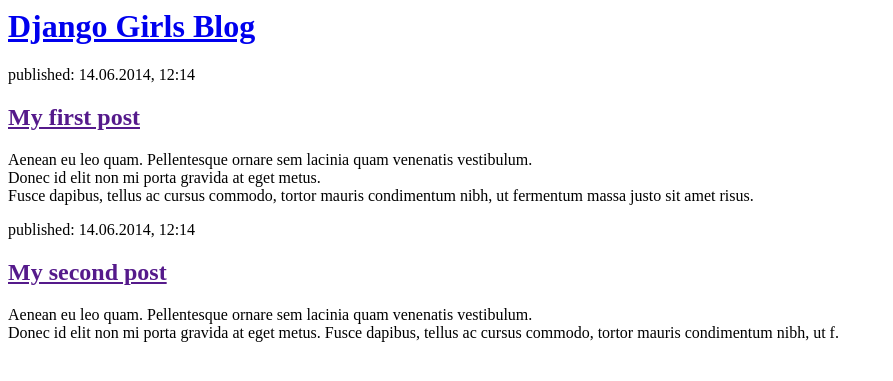
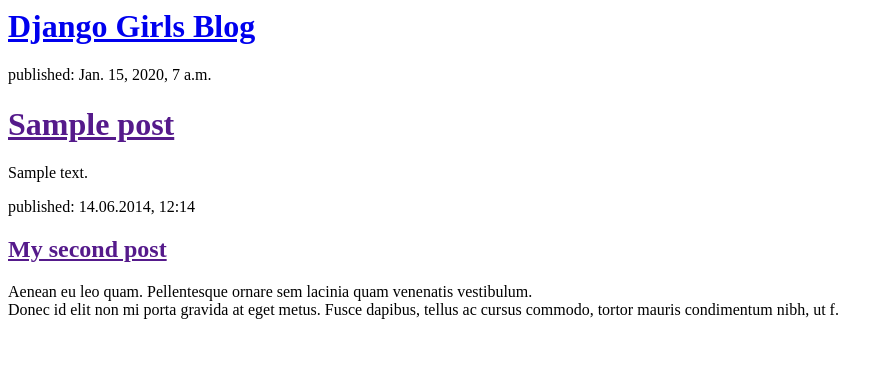
Before and after one commit to guiemi/djangogirls-tutorial, a Django app: template djangogirls/blog/templates/blog/post_list.html in a window 1280 px wide. Shown: the top 381 px of the page, without its empty margins (0-893 px from the left). Run offline with Django 3.2, Linux system fonts and the light colour scheme; the template is opened without the code that fills it: values that come from a table or form of the project are taken from there, others are empty; tables that the repository leaves empty hold one stand-in row (values such as "Sample post").

Commit message:
Templates modificados para exibirem posts do banco

```diff
--- a/djangogirls/blog/templates/blog/post_list.html
+++ b/djangogirls/blog/templates/blog/post_list.html
@@ -6,22 +6,16 @@
 
 <body>
     <div>
-        <h1>
-            <a href="/">Django Girls Blog</a>
-        </h1>
+        <h1><a href="/">Django Girls Blog</a></h1>
     </div>
 
-    <div>
-        <p>published: 14.06.2014, 12:14</p>
-        <h2>
-            <a href="">My first post</a>
-        </h2>
-        <p>Aenean eu leo quam. Pellentesque ornare sem lacinia quam venenatis vestibulum.
-            <br>Donec id elit non mi porta gravida
-            at eget metus.
-            <br>Fusce dapibus, tellus ac cursus commodo, tortor mauris condimentum nibh, ut fermentum massa justo
-            sit amet risus.</p>
-    </div>
+    {% for post in posts %}
+        <div>
+        <p>published: {{ post.published_date }}</p>
+        <h1><a href="">{{ post.title }}</a></h1>
+        <p>{{ post.text|linebreaksbr }}</p>
+        </div>
+    {% endfor %}
 
     <div>
         <p>published: 14.06.2014, 12:14</p>
--- a/djangogirls/blog/views.py
+++ b/djangogirls/blog/views.py
@@ -1,6 +1,8 @@
 from django.shortcuts import render
-
+from django.utils import timezone
+from .models import Post
 # Create your views here.
 
 def post_list(request):
-    return render(request, 'blog/post_list.html', {})
+    posts = Post.objects.filter(published_date__lte=timezone.now()).order_by('published_date')
+    return render(request, 'blog/post_list.html', {'posts': posts})
```
